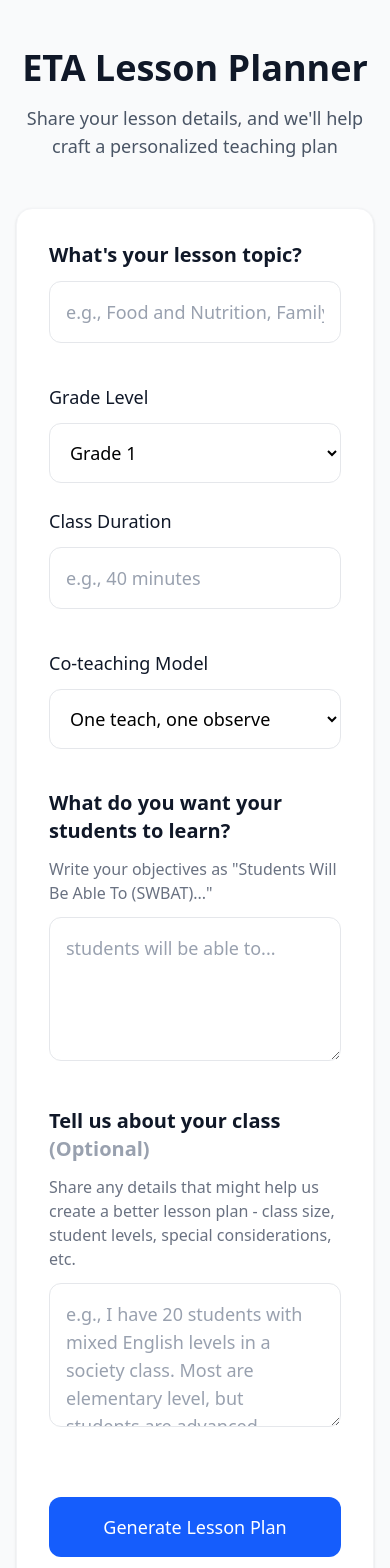
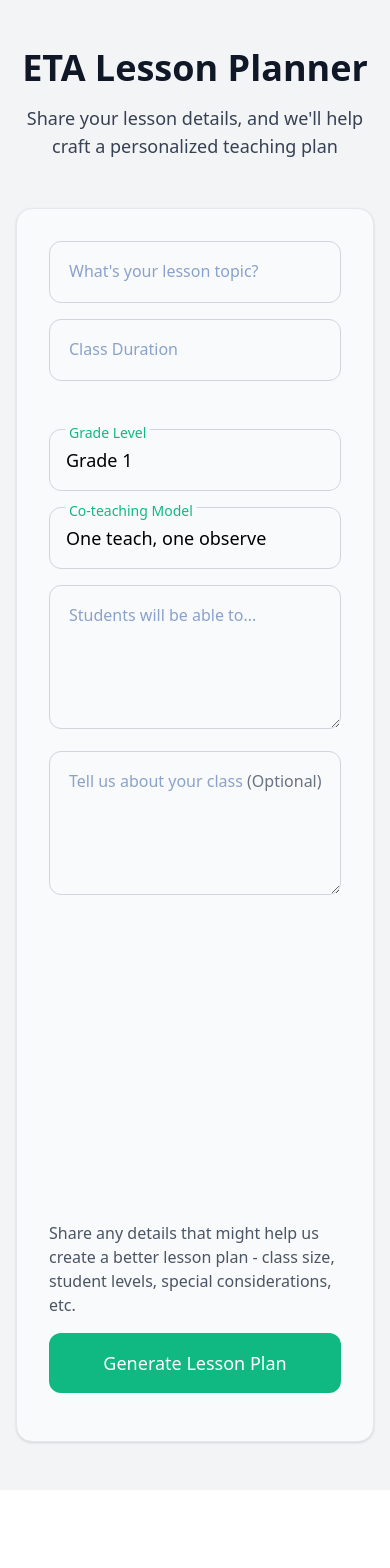
Before and after one commit to larrygrpolanco/ETA-lesson-planner, a SvelteKit app: page / in a window 390 px wide. Shown: the top 1568 px of the page. After the commit the page ends 1490 px from the top, so only its background shows below. Built offline with nearby package versions, Linux system fonts and the light colour scheme.

Commit message:
UI Complete
and it's not bad at all.

```diff
--- a/src/app.css
+++ b/src/app.css
@@ -1 +1,113 @@
 @import 'tailwindcss';
+
+.relative {
+	position: relative;
+}
+
+.absolute {
+	position: absolute;
+}
+
+.form-group {
+	margin-bottom: 1rem;
+}
+
+.peer:placeholder-shown + label {
+	top: 1rem;
+	font-size: 1rem;
+	color: rgb(138, 162, 203);
+}
+
+.peer:focus + label,
+.peer:not(:placeholder-shown) + label {
+	top: -0.6rem; /* Corrected and consolidated top value */
+	font-size: 0.875rem;
+	color: #10b981; /* Emerald-500 color for focused label */
+	background-color: rgba(249, 250, 251); /* Corrected and consolidated background-color to white */
+	padding: 0 0.25rem;
+	border-radius: 100px;
+}
+
+
+/* Custom classes */
+.input-group {
+	position: relative;
+}
+
+.input-field {
+	width: 100%;
+	border-radius: 0.75rem;
+	border-width: 1px;
+	border-style: solid;
+    border-color: #d1d5db;
+	padding: 1rem;
+	font-size: 1.125rem;
+	line-height: 1.75rem;
+	transition-property: all;
+	transition-duration: 200ms;
+	-webkit-appearance: none;
+  	-moz-appearance: none;
+  	appearance: none;
+}
+
+.input-field::placeholder {
+	color: #9ca3af;
+}
+
+.input-field:focus {
+	border-color: transparent;
+	outline: none;
+    box-shadow: 0 0 0 2px rgba(16, 185, 129, 0.5);
+}
+
+
+.input-label {
+	position: absolute;
+	top: 1rem;
+	left: 1rem;
+	background-color: 249 250 251;
+	padding-left: 0.25rem;
+	padding-right: 0.25rem;
+	font-size: 1.125rem;
+	line-height: 1.75rem;
+	color: #9ca3af;
+	transition-property: all;
+	transition-duration: 200ms;
+    border-radius: 100px;
+}
+
+
+.submit-button {
+	width: 100%;
+	border-radius: 0.75rem;
+    background-color: #10b981;
+	padding-left: 1.5rem;
+	padding-right: 1.5rem;
+	padding-top: 1rem;
+	padding-bottom: 1rem;
+	font-size: 1.125rem;
+	line-height: 1.75rem;
+	font-weight: 500;
+	color: #ffffff;
+	transition-property: all;
+	transition-duration: 200ms;
+	cursor: pointer;
+	border: none;
+	-webkit-appearance: none;
+  	-moz-appearance: none;
+  	appearance: none;
+}
+
+.submit-button:hover {
+    background-color: #059669;
+}
+
+.submit-button:focus {
+	outline: none;
+    box-shadow: 0 0 0 2px rgba(16, 185, 129, 0.5);
+}
+
+.submit-button:disabled {
+	cursor: not-allowed;
+	opacity: 0.5;
+}
--- a/src/routes/+page.svelte
+++ b/src/routes/+page.svelte
@@ -19,6 +19,8 @@
 		'Parallel teaching',
 		'Alternative teaching'
 	];
+
+	const gradeOptions = Array.from({ length: 12 }, (_, i) => i + 1);
 
 	let lessonPlan = null;
 	let isLoading = false;
@@ -45,12 +47,13 @@
 	}
 </script>
 
-<div class="min-h-screen bg-gray-50">
+<div class="min-h-screen bg-gray-100">
+	<!-- Changed background to bg-gray-200 -->
 	<main class="container mx-auto max-w-3xl px-4 py-12">
 		<!-- Header -->
 		<div class="mb-12 text-center">
 			<h1 class="mb-4 text-4xl font-bold text-gray-900">ETA Lesson Planner</h1>
-			<p class="text-lg text-gray-600">
+			<p class="text-lg text-gray-700">
 				Share your lesson details, and we'll help craft a personalized teaching plan
 			</p>
 		</div>
@@ -58,126 +61,107 @@
 		<!-- Main Form -->
 		<form
 			on:submit|preventDefault={handleSubmit}
-			class="space-y-10 rounded-2xl border border-gray-100 bg-white p-8 shadow-sm"
+			class="space-y-8 rounded-2xl border border-gray-200 bg-gray-50 p-8 shadow-sm"
 		>
 			<!-- Topic Section -->
-			<div class="space-y-3">
-				<label for="topic" class="block text-xl font-semibold text-gray-900">
-					What's your lesson topic?
-				</label>
+			<div class="form-group">
+				<div class="input-group">
 					<input
 						type="text"
 						id="topic"
 						bind:value={formData.topic}
-					placeholder="e.g., Food and Nutrition, Family Members, Past Tense Verbs"
-					class="w-full rounded-xl border border-gray-200 p-4 text-lg transition
-                 duration-200 placeholder:text-gray-400 focus:border-transparent focus:ring-2
-                 focus:ring-blue-500 focus:outline-none"
+						placeholder=""
+						class="input-field peer"
 						required
 					/>
+					<label for="topic" class="input-label"> What's your lesson topic? </label>
+				</div>
 			</div>
 
 			<!-- Class Details Grid -->
-			<div class="grid grid-cols-1 gap-6 md:grid-cols-2">
-				<div class="space-y-3">
-					<label for="grade" class="block text-lg font-medium text-gray-900">
-						Grade Level
-					</label>
-					<select
-						id="grade"
-						bind:value={formData.grade}
-						class="w-full rounded-xl border border-gray-200 p-4 text-lg
-                   transition duration-200 focus:border-transparent focus:ring-2
-                   focus:ring-blue-500 focus:outline-none"
-						required
-					>
-						{#each Array(12) as _, i}
-							<option value={i + 1}>Grade {i + 1}</option>
-						{/each}
-					</select>
-				</div>
-
-				<div class="space-y-3">
-					<label for="classDuration" class="block text-lg font-medium text-gray-900">
-						Class Duration
-					</label>
+			<div class="grid grid-cols-1 md:grid-cols-2 md:gap-6">
+				<!-- Class Duration -->
+				<div class="form-group">
+					<div class="input-group">
 						<input
 							type="text"
 							id="classDuration"
 							bind:value={formData.classDuration}
-						placeholder="e.g., 40 minutes"
-						class="w-full rounded-xl border border-gray-200 p-4 text-lg transition
-                   duration-200 placeholder:text-gray-400 focus:border-transparent focus:ring-2
-                   focus:ring-blue-500 focus:outline-none"
+							placeholder=""
+							class="input-field peer"
 							required
 						/>
+						<label for="classDuration" class="input-label"> Class Duration </label>
+					</div>
+				</div>
+			</div>
+
+            <!-- Grade Level -->
+				<div class="form-group">
+					<div class="input-group">
+						<select id="grade" bind:value={formData.grade} class="input-field peer" required>
+							{#each gradeOptions as grade}
+								<option value={grade}>Grade {grade}</option>
+							{/each}
+							<option>Univeristy</option>
+						</select>
+						<label for="grade" class="input-label"> Grade Level </label>
 					</div>
 				</div>
 
 			<!-- Co-teaching Model -->
-			<div class="space-y-3">
-				<label for="coTeachingModel" class="block text-lg font-medium text-gray-900">
-					Co-teaching Model
-				</label>
+			<div class="form-group">
+				<div class="input-group">
 					<select
 						id="coTeachingModel"
 						bind:value={formData.coTeachingModel}
-					class="w-full rounded-xl border border-gray-200 p-4 text-lg
-                 transition duration-200 focus:border-transparent focus:ring-2
-                 focus:ring-blue-500 focus:outline-none"
+						class="input-field peer"
 						required
 					>
 						{#each coTeachingOptions as option}
 							<option value={option}>{option}</option>
 						{/each}
 					</select>
+					<label for="coTeachingModel" class="input-label"> Co-teaching Model </label>
+				</div>
 			</div>
 
 			<!-- Learning Objectives -->
-			<div class="space-y-3">
-				<label for="objectives" class="block text-xl font-semibold text-gray-900">
-					What do you want your students to learn?
-				</label>
-				<p class="text-gray-500">Write your objectives as "Students Will Be Able To (SWBAT)..."</p>
+			<div class="form-group">
+				<div class="input-group">
 					<textarea
 						id="objectives"
 						bind:value={formData.objectives}
-					placeholder="students will be able to..."
-					class="h-36 w-full rounded-xl border border-gray-200 p-4 text-lg transition
-                 duration-200 placeholder:text-gray-400 focus:border-transparent focus:ring-2
-                 focus:ring-blue-500 focus:outline-none"
+						placeholder=" "
+						class="input-field peer h-36"
 						required
 					></textarea>
+					<label for="objectives" class="input-label"> Students will be able to... </label>
+				</div>
 			</div>
 
 			<!-- Class Description -->
-			<div class="space-y-3">
-				<label for="classDescription" class="block text-xl font-semibold text-gray-900">
-					Tell us about your class <span class="text-gray-400">(Optional)</span>
+			<div class="form-group">
+				<div class="input-group">
+					<textarea
+						id="classDescription"
+						bind:value={formData.classDescription}
+						placeholder=""
+						class="input-field peer h-36"
+					></textarea>
+					<label for="classDescription" class="input-label">
+						Tell us about your class <span class="text-gray-500">(Optional)</span>
 					</label>
-				<p class="text-gray-500">
+				</div>
+				<p class="mt-80 text-gray-600">
 					Share any details that might help us create a better lesson plan - class size, student
 					levels, special considerations, etc.
 				</p>
-				<textarea
-					id="classDescription"
-					bind:value={formData.classDescription}
-					placeholder="e.g., I have 20 students with mixed English levels in a society class. Most are elementary level, but  students are advanced..."
-					class="h-36 w-full rounded-xl border border-gray-200 p-4 text-lg transition
-                 duration-200 placeholder:text-gray-400 focus:border-transparent focus:ring-2
-                 focus:ring-blue-500 focus:outline-none"
-				></textarea>
 			</div>
 
 			<!-- Submit Button -->
-			<div class="pt-6">
-				<button
-					type="submit"
-					class="w-full rounded-xl bg-blue-600 px-6 py-4 text-lg font-medium text-white
-                 transition duration-200 hover:bg-blue-700 focus:ring-2 focus:ring-blue-500
-                 focus:ring-offset-2 focus:outline-none disabled:cursor-not-allowed disabled:opacity-50"
-					disabled={isLoading}
-				>
+			<div class="form-group">
+				<button type="submit" class="submit-button" disabled={isLoading}>
 					{isLoading ? 'Creating your lesson plan...' : 'Generate Lesson Plan'}
 				</button>
 			</div>
@@ -185,14 +169,15 @@
 
 		<!-- Error Display -->
 		{#if error}
-			<div class="mt-8 rounded-lg border-l-4 border-red-500 bg-red-50 p-4">
+			<div class="mt-8 rounded-lg border-l-4 border-red-100 bg-red-50 p-4">
 				<p class="text-red-700">{error}</p>
 			</div>
 		{/if}
 
 		<!-- Results Display -->
 		{#if lessonPlan}
-			<div class="mt-8 rounded-2xl border border-gray-100 bg-white p-8 shadow-sm">
+			<div class="mt-8 rounded-2xl border border-gray-100 bg-gray-50 p-8 shadow-sm">
+				<!-- Changed bg-white to bg-gray-50 -->
 				<h2 class="mb-6 text-2xl font-bold text-gray-900">{lessonPlan.topic}</h2>
 				<!-- Add lesson plan content display here -->
 			</div>
--- a/vite.config.js
+++ b/vite.config.js
@@ -2,6 +2,7 @@ import tailwindcss from '@tailwindcss/vite';
 import { sveltekit } from '@sveltejs/kit/vite';
 import { defineConfig } from 'vite';
 
+
 export default defineConfig({
 	plugins: [sveltekit(), tailwindcss()]
 });
```
Also changed, not shown: src/lib/components/DarkModeToggle.svelte (added, +69 -0 lines). Lines whose indentation alone changed are shown as unchanged.
